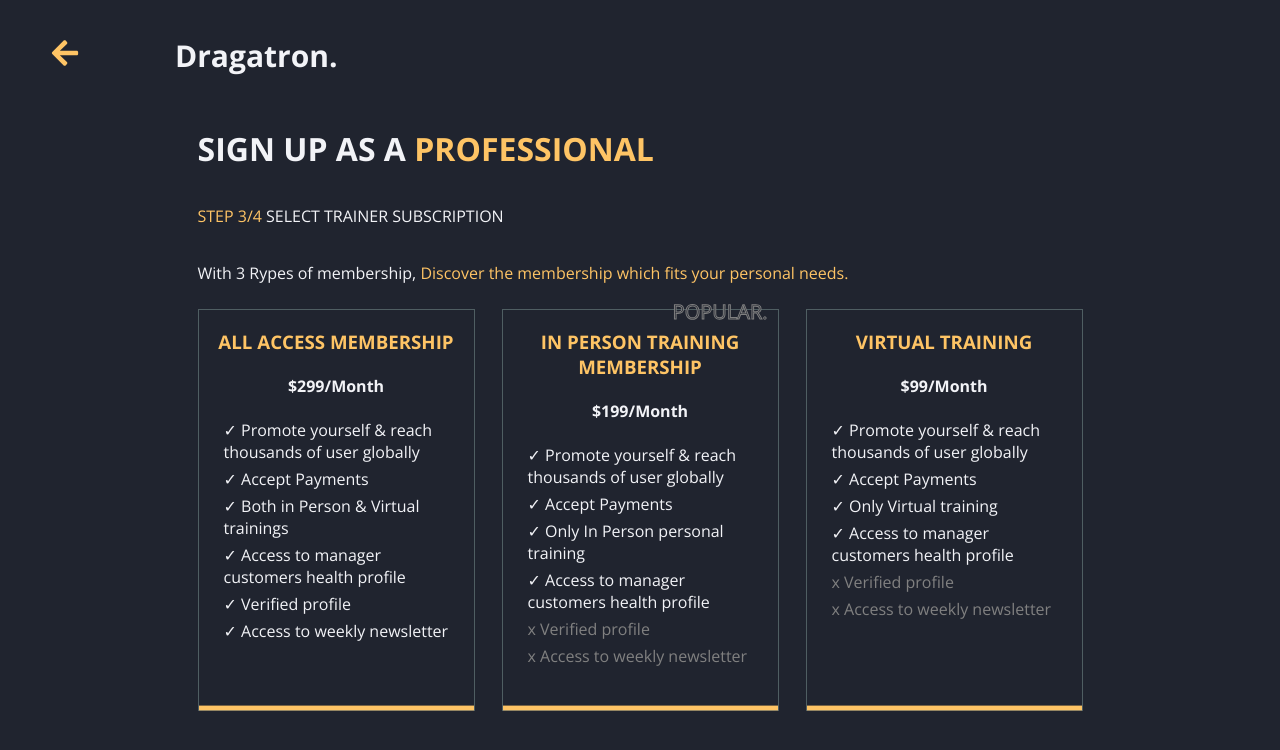
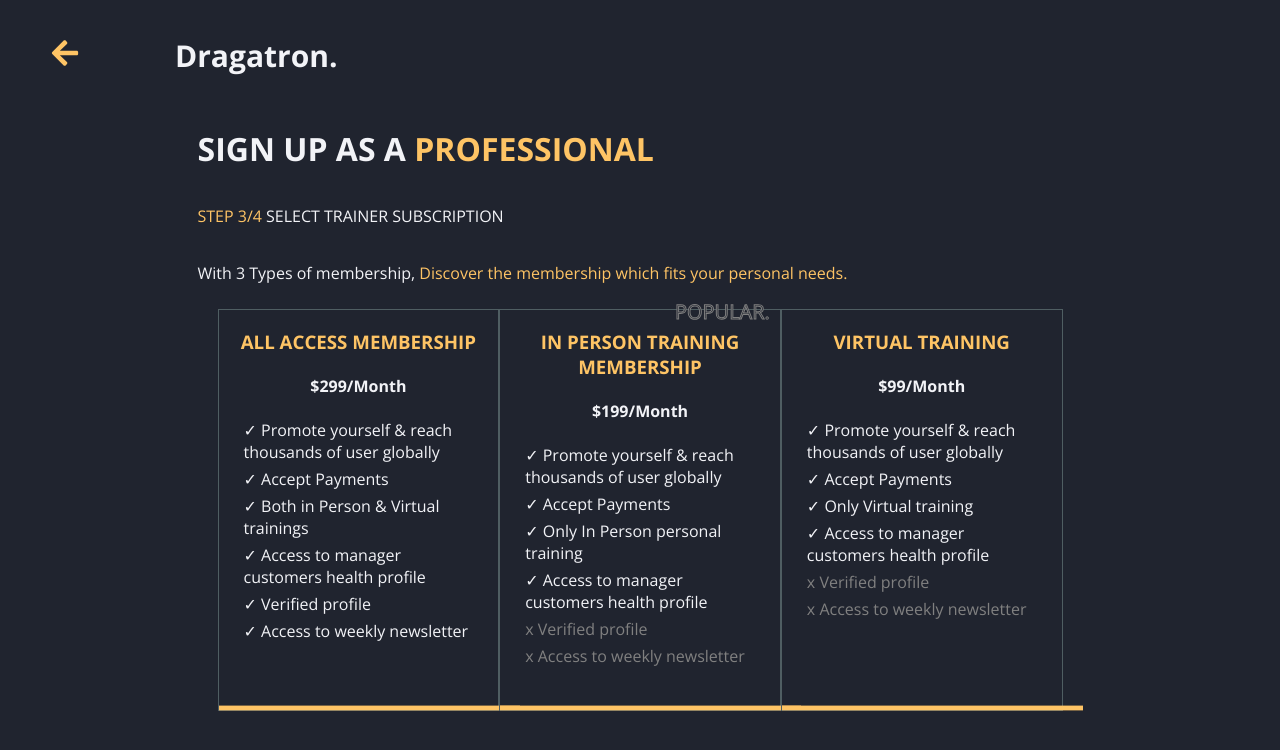
Before and after one commit to rey-jonathan/dragatron, a React (Vite) app: page / in a window 1280 px wide. Shown: the top 750 px of the page. Built offline with nearby package versions, Linux system fonts and the light colour scheme.

Commit message:
Fix some styling and typo

```diff
--- a/src/components/MainContent.css
+++ b/src/components/MainContent.css
@@ -10,7 +10,7 @@
 .pricing__box {
   display: flex;
   justify-content: space-between;
-  margin: 25px 0;
+  margin: 25px 20px;
 }
 
 @media (max-width: 768px) {
--- a/src/components/MainContent.jsx
+++ b/src/components/MainContent.jsx
@@ -14,7 +14,7 @@
         SUBSCRIPTION
       </p>
       <p>
-        With 3 Rypes of membership,{" "}
+        With 3 Types of membership,{" "}
         <span style={{ color: "#fec465" }}>
           Discover the membership which fits your personal needs.
         </span>
--- a/src/components/MembershipBox.css
+++ b/src/components/MembershipBox.css
@@ -3,7 +3,7 @@
   text-align: center;
   position: relative;
   height: 400px;
-  width: 275px;
+  width: 300px;
 }
 
 .popular__text {
@@ -57,7 +57,7 @@
   display: block;
   background-color: var(--gold);
   color: transparent;
-  padding: 0px 65px;
+  padding: 0px 78px;
   font-size: 18px;
   cursor: pointer;
   text-decoration: none;
```
